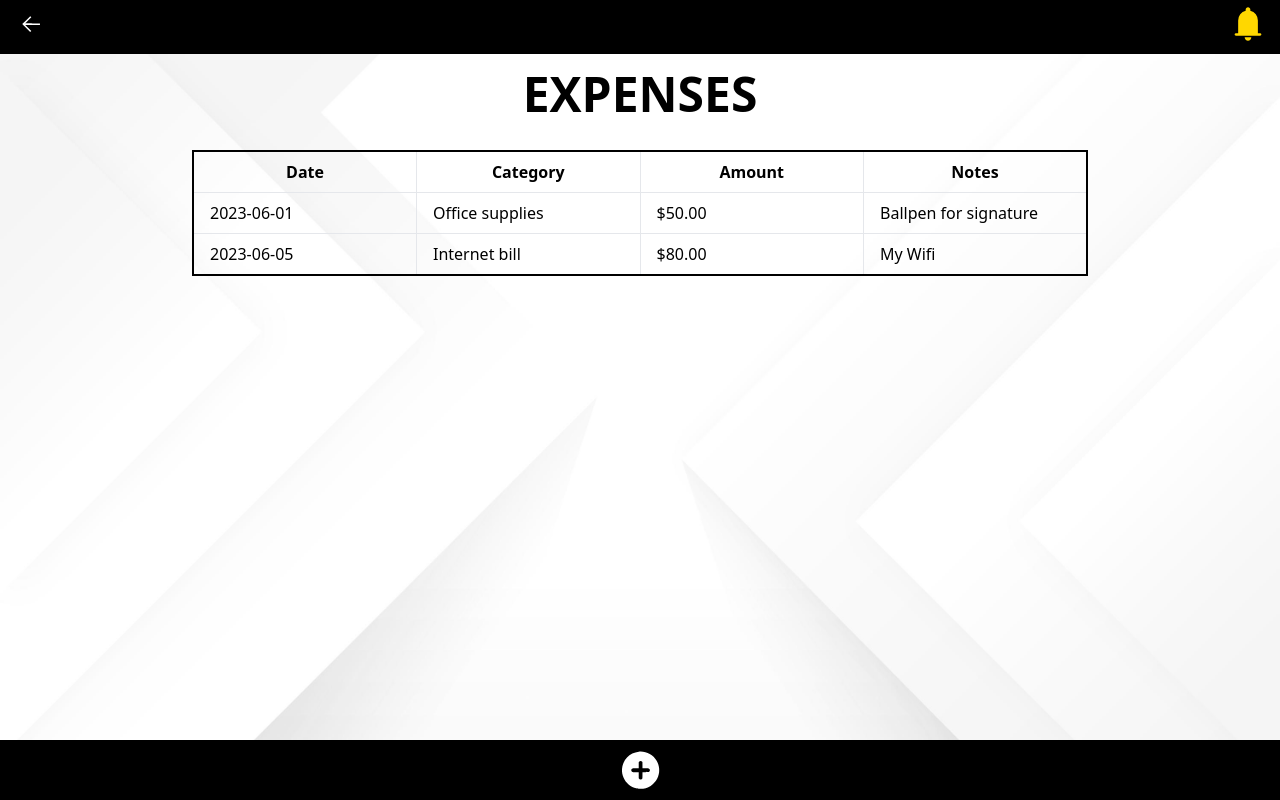
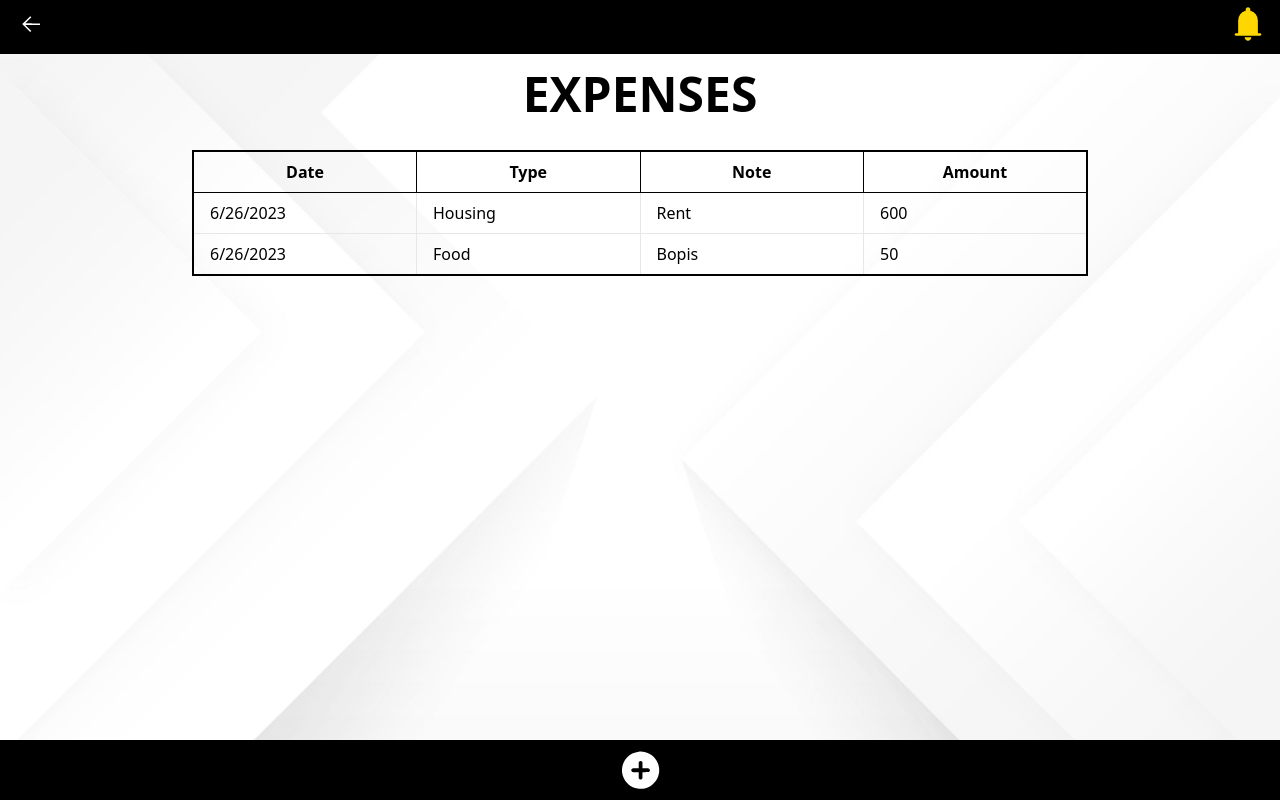
Before and after one commit to Hikaru2021/e-buddy, a Vue app: page /expenses-view in a window 1280 px wide. Built offline with nearby package versions, Linux system fonts and the light colour scheme; data requests are answered from the project's data file.

Commit message:
defense changes

```diff
--- a/data/db.json
+++ b/data/db.json
@@ -1,122 +1,24 @@
 {
   "budget": {
-    "weeklyBudget": 100,
-    "monthlyBudget": 100
+    "weeklyBudget": 1000,
+    "monthlyBudget": 4000
   },
   "expenses": [
     {
-      "name": "asdasd",
-      "type": "Housing",
-      "date": "2023-06-02T03:47:21.255Z",
-      "dateString": "2/2/2023",
-      "amount": 2000,
+      "note": "Bopis",
+      "type": "Food",
+      "date": "2023-06-26T06:47:50.968Z",
+      "dateString": "6/26/2023",
+      "amount": 50,
       "id": 1
     },
     {
-      "name": "Tomahwak",
-      "type": "Others",
-      "date": "2023-06-19T16:00:00.000Z",
-      "dateString": "2/20/2023",
-      "amount": 120,
+      "note": "Rent",
+      "type": "Housing",
+      "date": "2023-06-26T06:49:18.876Z",
+      "dateString": "6/26/2023",
+      "amount": 600,
       "id": 2
-    },
-    {
-      "name": "isda",
-      "type": "Housing",
-      "date": "2023-06-25T16:00:00.000Z",
-      "dateString": "2/26/2023",
-      "amount": 20,
-      "id": 3
-    },
-    {
-      "name": "fish",
-      "type": "Housing",
-      "date": "2023-05-24T16:00:00.000Z",
-      "dateString": "2/25/2023",
-      "amount": 50,
-      "id": 4
-    },
-    {
-      "name": "Caldereta",
-      "type": "Food",
-      "date": "2023-05-02T04:01:17.169Z",
-      "dateString": "2/2/2023",
-      "amount": 250,
-      "id": 5
-    },
-    {
-      "name": "REnt",
-      "type": "Housing",
-      "date": "2023-06-30T16:00:00.000Z",
-      "dateString": "1/31/2023",
-      "amount": 1100,
-      "id": 6
-    },
-    {
-      "note": "asd",
-      "type": "Food",
-      "date": "2023-06-12T05:25:33.982Z",
-      "dateString": "6/12/2023",
-      "amount": 500,
-      "id": 7
-    },
-    {
-      "note": "Creamy White",
-      "type": "Food",
-      "date": "2023-06-24T02:34:41.557Z",
-      "dateString": "6/24/2023",
-      "amount": 30,
-      "id": 8
-    },
-    {
-      "note": "Test",
-      "type": "Housing",
-      "date": "2023-06-24T17:35:21.062Z",
-      "dateString": "6/25/2023",
-      "amount": 1200,
-      "id": 9
-    },
-    {
-      "note": "tEST",
-      "type": "Others",
-      "date": "2023-06-25T06:09:53.018Z",
-      "dateString": "6/25/2023",
-      "amount": 145,
-      "id": 10
-    },
-    {
-      "note": "hello",
-      "type": "Food",
-      "date": "2023-06-25T07:34:22.671Z",
-      "dateString": "6/25/2023",
-      "amount": 200,
-      "id": 11
-    },
-    {
-      "note": "true",
-      "type": "Transport",
-      "date": "2023-06-25T07:46:59.236Z",
-      "dateString": "6/25/2023",
-      "amount": 17,
-      "id": 12
-    },
-    {
-      "note": "awd",
-      "type": "Transport",
-      "date": "2023-06-25T08:35:07.373Z",
-      "dateString": "6/25/2023",
-      "amount": 234,
-      "id": 13
-    },
-    {
-      "date": "2023-06-25T08:41:20.991Z",
-      "dateString": "6/25/2023",
-      "id": 14
-    },
-    {
-      "date": "2023-06-25T08:41:26.338Z",
-      "dateString": "6/25/2023",
-      "id": 15
     }
   ]
 }
--- a/src/components/LandPageNav.vue
+++ b/src/components/LandPageNav.vue
@@ -10,8 +10,12 @@
 
         <!-- Navigation Links -->
         <div class="flex items-center justify-end">
-            <button class="p-2 text-white border-white outline-2 border-2 rounded-full h-8 flex hover:opacity-80 focus:opacity-80 items-center justify-center">GET STARTED FOR FREE</button>
-            <button class="p-2 ml-2 text-base bg-white hover:bg-white hover:opacity-80 focus:opacity-80 shadow-lg rounded-full transition duration-300 h-8 flex items-center" @click="redirectToLogin">LOGIN</button>
+          <button
+            class="p-2 text-white border-white outline-2 border-2 rounded-full h-8 flex hover:opacity-80 focus:opacity-80 items-center justify-center"
+            @click="redirectToRegister">GET STARTED FOR FREE</button>
+          <button
+            class="p-2 ml-2 text-base bg-white hover:bg-white hover:opacity-80 focus:opacity-80 shadow-lg rounded-full transition duration-300 h-8 flex items-center"
+            @click="redirectToLogin">LOGIN</button>
         </div>
       </div>
     </div>
@@ -25,6 +29,9 @@ export default {
     redirectToLogin() {
       this.$router.push({ name: 'login' });
     },
+    redirectToRegister() {
+      this.$router.push({ name: 'register' });
+    },
   },
 };
 </script>
--- a/src/components/UpperNav.vue
+++ b/src/components/UpperNav.vue
@@ -1,7 +1,7 @@
 <template>
   <div class="sticky top-0 bg-black flex justify-between items-start px-3 py-1">
     <div>
-      <button class="bg-transparent border-none py-2" @click="goBack">
+      <button class="bg-transparent border-none py-2" @click="home">
         <img src="back.svg" alt="Back Button" class="h-6 w-10" />
       </button>
     </div>
@@ -13,7 +13,6 @@
     <!-- Show the discard popup component -->
     <DiscardPopup v-if="showPopup" @discard="discardChanges" @cancel="cancel" />
   </div>
-
 </template>
 
 <script>
@@ -26,8 +25,8 @@ export default {
     }
   },
   methods: {
-    goBack() {
-      this.$router.back()
+    home() {
+      this.$router.push({ name: 'home' });
     },
     showDiscardPopup() {
       this.showPopup = true // Set the flag to true to show the discard popup
--- a/src/views/AboutView.vue
+++ b/src/views/AboutView.vue
@@ -13,7 +13,7 @@
         <div>
           <h3 class="text-xl font-bold mb-1 text-amber-500">Antonette Gwen Dela Torre</h3>
           <p class="text-m">
-            Lorem ipsum dolor sit amet, consectetur adipiscing elit. Sed quis sem nisl.
+            VSU Student, BSCS-3
           </p>
         </div>
       </div>
@@ -22,7 +22,7 @@
         <div>
           <h3 class="text-xl font-bold mb-1 text-amber-500">Jose Mari Hinolan</h3>
           <p class="text-m">
-            Lorem ipsum dolor sit amet, consectetur adipiscing elit. Sed quis sem nisl.
+            VSU Student, BSCS-3
           </p>
         </div>
         <!-- Developer's Image -->
@@ -35,7 +35,7 @@
         <div>
           <h3 class="text-xl font-bold mb-1 text-amber-500">Arvin Arar</h3>
           <p class="text-m">
-            Lorem ipsum dolor sit amet, consectetur adipiscing elit. Sed quis sem nisl.
+            VSU Student, BSCS-3
           </p>
         </div>
       </div>
@@ -44,7 +44,7 @@
         <div>
           <h3 class="text-xl font-bold mb-1 text-amber-500">Brian Bulawan</h3>
           <p class="text-m">
-            Lorem ipsum dolor sit amet, consectetur adipiscing elit. Sed quis sem nisl.
+            VSU Student, BSCS-4
           </p>
         </div>
         <!-- Developer's Image -->
@@ -52,6 +52,7 @@
       </div>
     </div>
     <p class="text-m mr-10 ml-10 mb-10 text-center">© J&F 2023 - CSci 145 Final Project</p>
+    <p class="text-m mr-10 ml-10 mb-10 text-center">For Inquiries and Bug Report, contact us at support@JandF.com</p>
   </div>
 </template>
 
--- a/src/views/ExpensesView.vue
+++ b/src/views/ExpensesView.vue
@@ -11,24 +11,18 @@
       <table class="border-collapse border-2 border-black mt-8 w-full">
         <thead>
           <tr>
-        <th class="border border-gray-200 px-4 py-2">Date</th>
-        <th class="border border-gray-200 px-4 py-2">Category</th>
-        <th class="border border-gray-200 px-4 py-2">Amount</th>
-        <th class="border border-gray-200 px-4 py-2">Notes</th>
+            <th class="border border-black px-4 py-2">Date</th>
+            <th class="border border-black px-4 py-2">Type</th>
+            <th class="border border-black px-4 py-2">Note</th>
+            <th class="border border-black px-4 py-2">Amount</th>
           </tr>
         </thead>
         <tbody>
-      <tr>
-        <td class="border border-gray-200 px-4 py-2">2023-06-01</td>
-        <td class="border border-gray-200 px-4 py-2">Office supplies</td>
-        <td class="border border-gray-200 px-4 py-2">$50.00</td>
-        <td class="border border-gray-200 px-4 py-2">Ballpen for signature</td>
-      </tr>
-      <tr>
-        <td class="border border-gray-200 px-4 py-2">2023-06-05</td>
-        <td class="border border-gray-200 px-4 py-2">Internet bill</td>
-        <td class="border border-gray-200 px-4 py-2">$80.00</td>
-        <td class="border border-gray-200 px-4 py-2">My Wifi</td>
+          <tr v-for="expense in expenses" :key="expense.id">
+            <td class="border border-gray-200 px-4 py-2">{{ expense.dateString }}</td>
+            <td class="border border-gray-200 px-4 py-2">{{ expense.type }}</td>
+            <td class="border border-gray-200 px-4 py-2">{{ expense.note }}</td>
+            <td class="border border-gray-200 px-4 py-2">{{ expense.amount }}</td>
           </tr>
           <!-- Add more rows for each expense -->
         </tbody>
@@ -47,8 +41,23 @@
 
 <script>
 import UpperNav from '@/components/UpperNav.vue';
+import getDb from "@/composable/getDb.js";
 
-export default{
+export default {
+  setup() {
+    const {
+      expenses,
+      error,
+      thisMonthsExpenses,
+      thisWeeksExpenses,
+      lastMonthsExpenses,
+      loadDb,
+    } = getDb();
+    loadDb();
+    return {
+      expenses,
+    };
+  },
   components: {
     UpperNav,
   }
--- a/src/views/FinancialReport.vue
+++ b/src/views/FinancialReport.vue
@@ -5,7 +5,7 @@
   But just so you have an idea the layout of this page, I created those.
   Please feel free to edit it but please do not stray from the layout if possible.
  -->
- <template>
+<template>
   <upper-nav></upper-nav>
   <div class="flex flex-col items-center h-screen">
     <div class="flex flex-col items-center">
@@ -16,7 +16,8 @@
     <!-- Financial Report Container -->
     <div class="flex justify-center mt-20">
       <!-- Previous Month Button -->
-      <button class="bg-black hover:opacity-60 text-white font-bold py-2 px-4 rounded-l shadow-md" @click="changeMonth(0)">
+      <button class="bg-black hover:opacity-60 text-white font-bold py-2 px-4 rounded-l shadow-md"
+        @click="changeMonth(0)">
         &lt;
       </button>
 
@@ -32,7 +33,7 @@
       </button>
     </div>
 
-   <!-- Monthly Chart Placeholder -->
+    <!-- Monthly Chart Placeholder -->
     <div class="flex justify-center items-center mt-10 w-1/4">
       <div class="flex justify-center items-center">
         <Pie v-if="render" :data="month" :options="options" />
@@ -41,7 +42,7 @@
 
     <!-- Weekly Charts Container -->
     <div class="flex justify-center m-10" style="width:50%;">
-      <div class="border-2 border-black p-2 rounded" style="width:75%; height: 100%;" >
+      <div class="border-2 border-black p-2 rounded" style="width:75%; height: 100%;">
         <div class="grid grid-cols-2 gap-1 justify-items-center">
           <!-- Weekly Chart 1 -->
           <div class="w-2/4">
@@ -111,7 +112,7 @@ import { ref } from "vue";
 
 ChartJS.register(ArcElement, Tooltip);
 
-const { expenses, month, week1, week3, week4, week5, error, load } =
+const { expenses, month, week1, week2, week3, week4, week5, error, load } =
   getDb();
 
 const monthNames = [
@@ -145,16 +146,6 @@ const options = {
 };
 
 // Define the week2 variable and populate it with data
-const week2 = ref({
-  labels: ["Label 1", "Label 2", "Label 3"],
-  datasets: [
-    {
-      data: [10, 20, 30],
-      backgroundColor: ["#FF0000", "#008000", "#FFA500"],
-      hoverBackgroundColor: ["#FF6384", "#36A2EB", "#FFCE56"],
-    },
-  ],
-});
 
 function changeMonth(x) {
   if (x == 0) {
```
Also changed, not shown: data/db1.json (added, +136 -0 lines), src/components/SideNav.vue (+15 -20 lines), src/views/LandingView.vue (+10 -22 lines), src/views/LoginView.vue (+74 -63 lines), src/views/RegisterView.vue (+62 -57 lines), public/logout.svg (added). Lines whose indentation alone changed are shown as unchanged.
